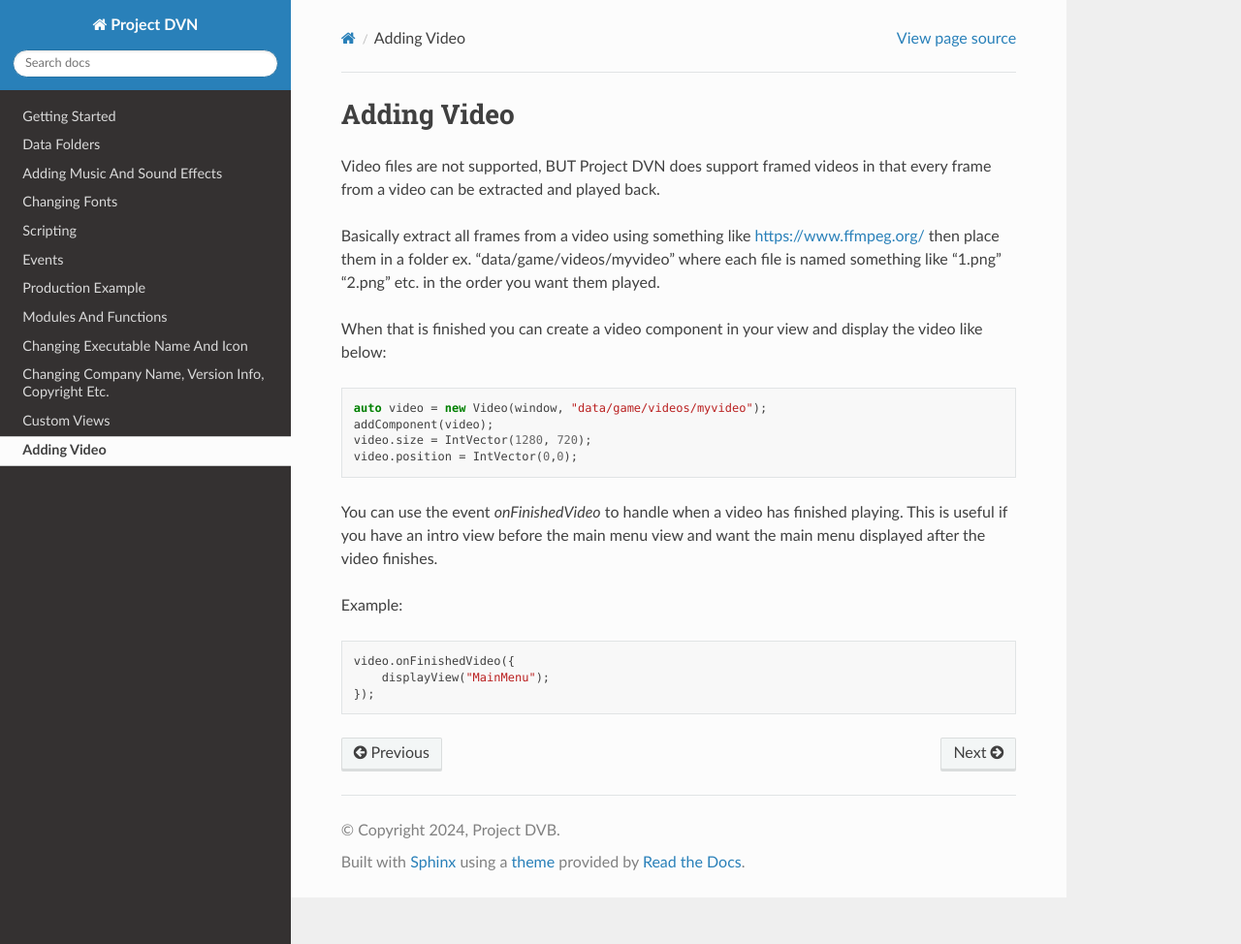
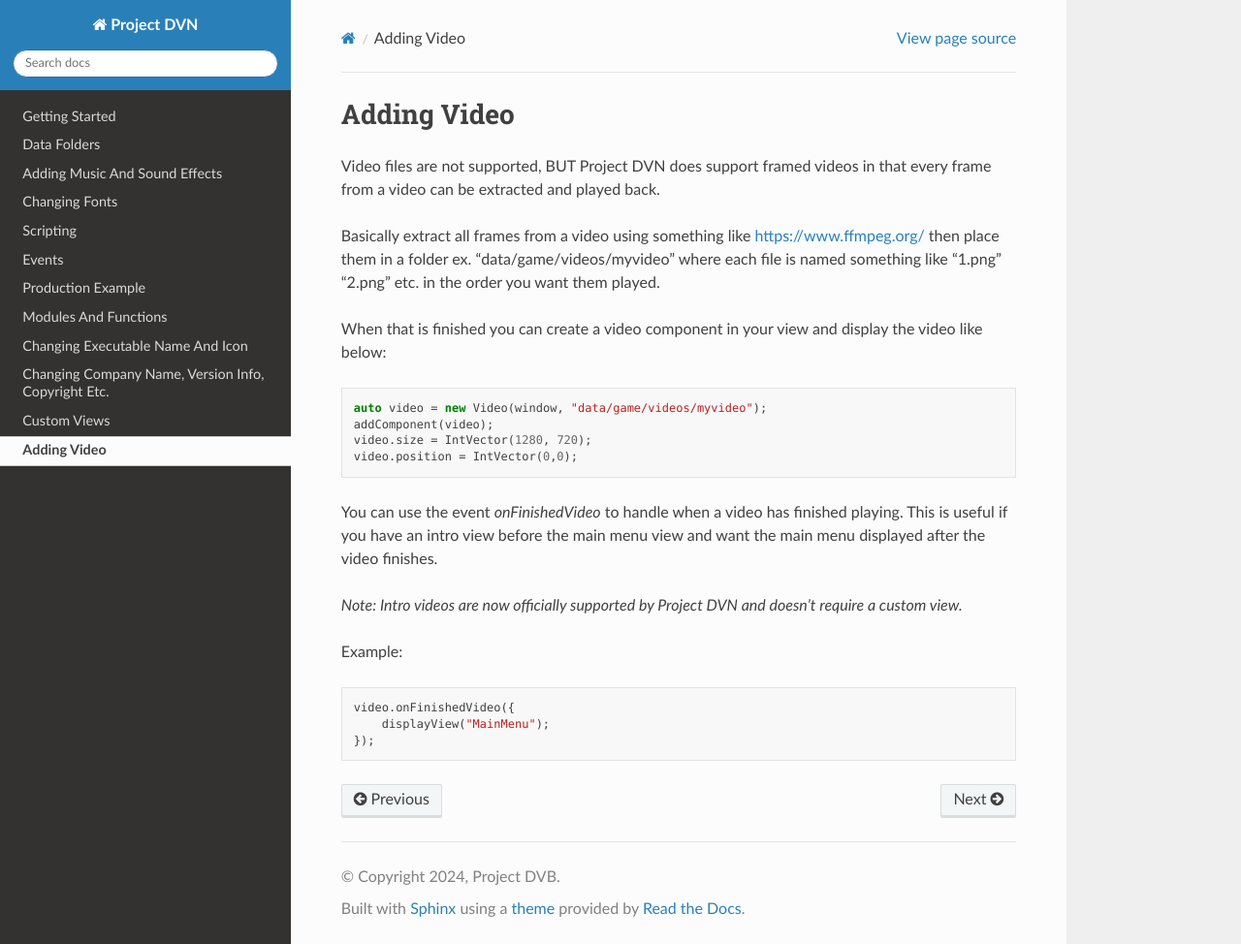
Before and after one commit to ProjectDVN/dvn-docs, a Sphinx documentation site: the page built from docs/source/adding-video.rst, in a window 1280 px wide and 974 px high. Shown: the whole window at 97% size. Built offline with Sphinx 7.4.7 and the Read the Docs theme 3.1.0, drawn with Linux system fonts in a browser that asks for light colours.

Commit message:
Update adding-video.rst

```diff
--- a/docs/source/adding-video.rst
+++ b/docs/source/adding-video.rst
@@ -25,6 +25,8 @@ finished playing. This is useful if you have an intro view before the
 main menu view and want the main menu displayed after the video
 finishes.
 
+*Note: Intro videos are now officially supported by Project DVN and doesn't require a custom view.*
+
 Example:
 
 .. code:: d
```
